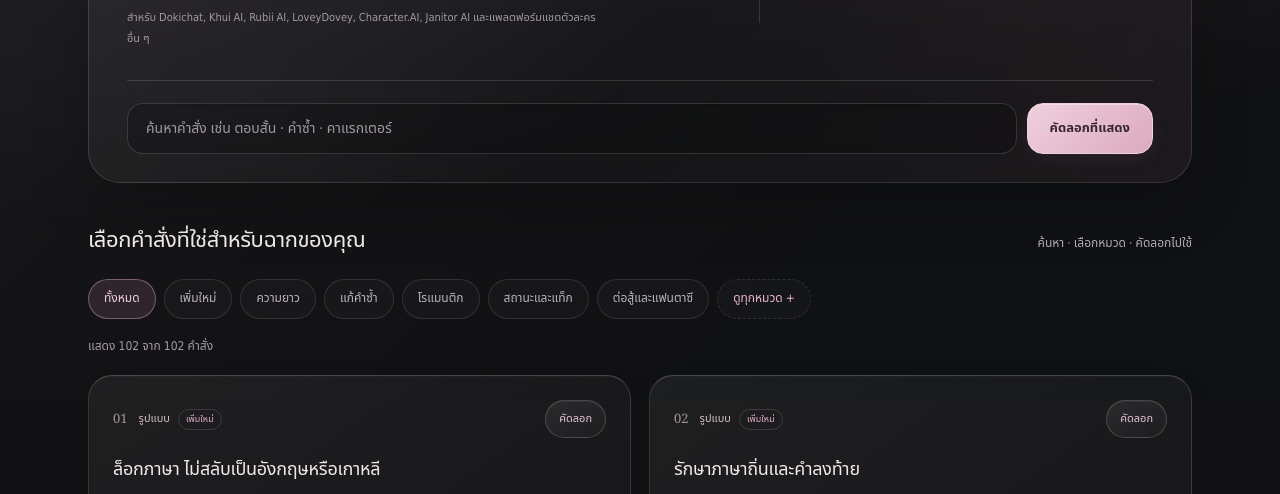
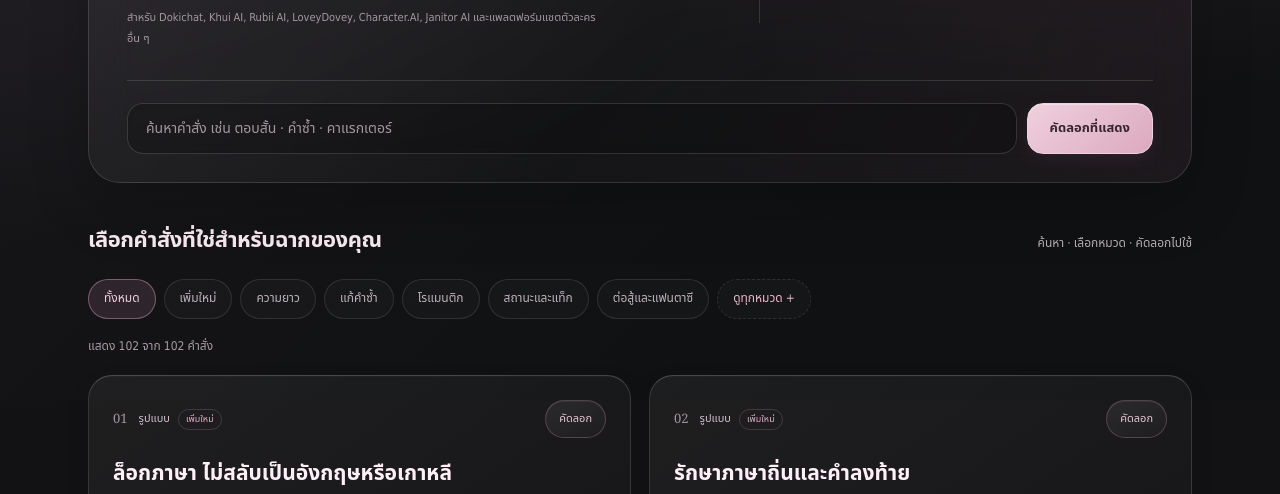
Before and after one commit to IIKHAEDAz/prompt-library, a plain HTML site: page index.html in a window 1280 px wide. Shown: the part 399-893 px from the top of the page. Drawn offline with Linux system fonts and the light colour scheme.

Commit message:
Make command card headings bolder, larger and brighter

```diff
--- a/index.html
+++ b/index.html
@@ -20,6 +20,12 @@ button,input{font:inherit}button,a,input{-webkit-tap-highlight-color:transparent
 @media(max-width:760px){.container{padding:20px 16px 28px}.masthead{margin-bottom:20px}.brand{font-size:11px}.masthead a{font-size:11px}.hero{padding:26px 24px 24px;border-radius:26px}.hero-grid{grid-template-columns:1fr;gap:22px;margin:28px 0 24px}.hero-copy h1{font-size:50px}.hero-side{border-left:0;border-top:1px solid var(--line);padding:18px 0 0;display:flex;align-items:center;gap:16px;flex-wrap:wrap}.collection-label{display:none}.collection-number{font-size:38px}.collection-number small{margin-left:8px;font-size:11px}.collection-meta{font-size:11px;gap:12px}.variable-note{width:100%;margin:0}.hero-intro{font-size:14px}.eyebrow{font-size:9px;letter-spacing:.12em}.hero-pill{font-size:10px}.controls{padding-top:18px;grid-template-columns:1fr}.copy-all{min-height:46px}.ooc-library-heading{margin:30px 0 18px;align-items:flex-start;flex-direction:column;gap:6px}.ooc-library-heading h2{font-size:21px}.grid{grid-template-columns:1fr;gap:14px}.card{padding:20px;border-radius:22px}.card pre{max-height:none}.filters{gap:7px}.filter-btn,.category-toggle{padding:8px 12px;min-height:40px;font-size:12px}.site-credit{flex-direction:column;align-items:flex-start;gap:8px}.platform-line{font-size:10px}.hero::before{width:270px;height:270px;right:-140px;top:-70px}}
 @media(max-width:380px){.container{padding:16px 12px 24px}.hero{padding:22px 18px}.hero-topbar{align-items:flex-start;flex-direction:column;gap:8px}.hero-copy h1{font-size:44px}.card{padding:17px}.copy-btn{padding:7px 10px}.card h2{font-size:17px}}
 @media(prefers-reduced-motion:reduce){html{scroll-behavior:auto}*{transition:none!important}.card:hover{transform:none}}
+
+/* Clearer command headings */
+.card h2{font-size:21px;font-weight:700;line-height:1.55;letter-spacing:0;color:#fff0f6;margin:20px 0 15px;text-wrap:pretty}
+.ooc-library-heading h2{font-weight:700;color:#f9e9f1}
+@media(max-width:760px){.card h2{font-size:19px;line-height:1.6}}
+@media(max-width:380px){.card h2{font-size:18px}}
 </style>
 </head>
 <body>
```
